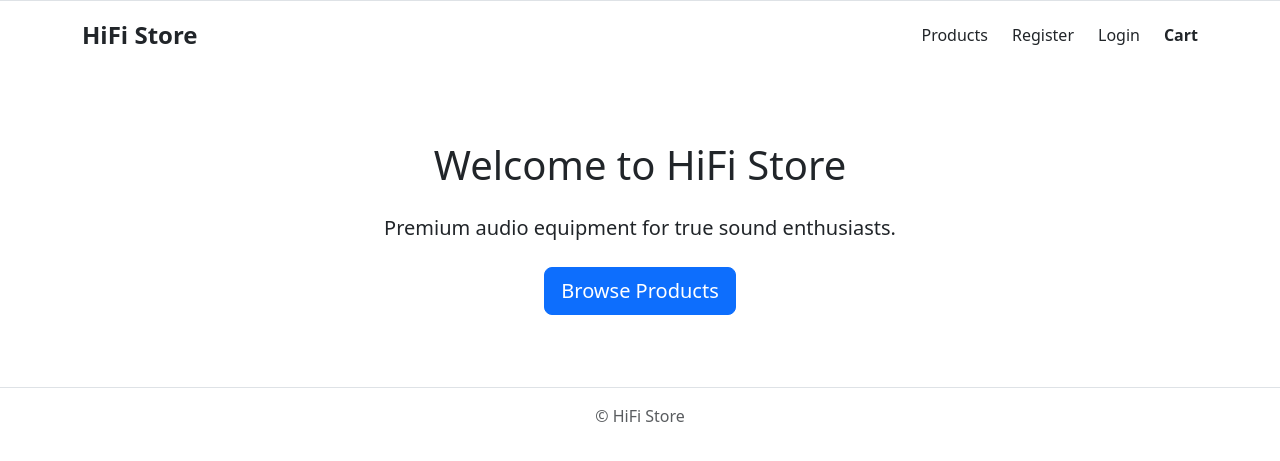
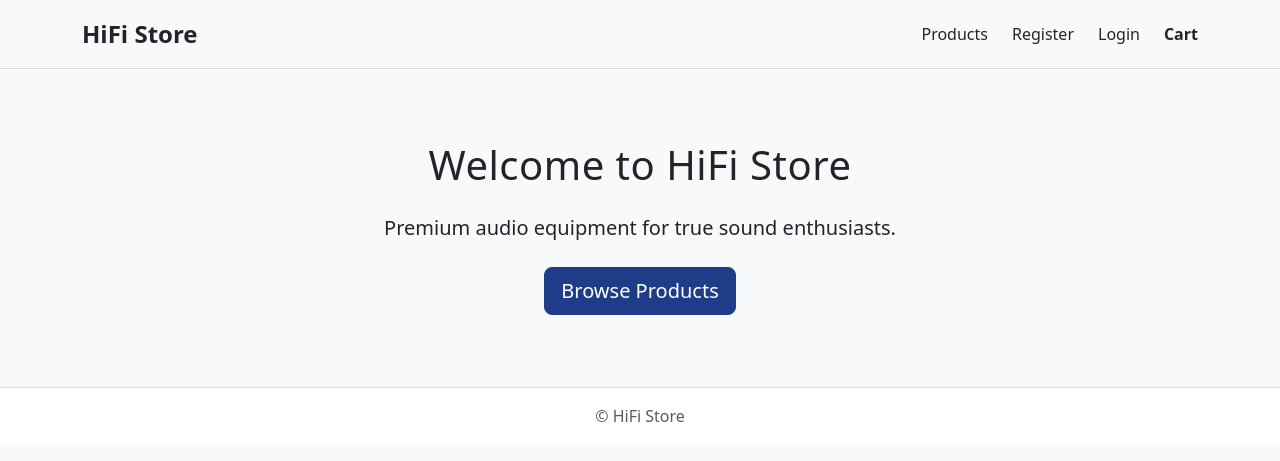
Before and after one commit to andreaspe76/Portfolio_Project_5, a Django app: page / in a window 1280 px wide. Shown: the top 461 px of the page. Run offline with Django 5.2, Linux system fonts and the light colour scheme.

Commit message:
Add custom CSS styling and fix static file configuration

```diff
--- a/hifi_store/settings.py
+++ b/hifi_store/settings.py
@@ -135,7 +135,6 @@ USE_TZ = True
 
 STATIC_URL = '/static/'
 STATIC_ROOT = BASE_DIR / 'staticfiles'
-STATICFILES_STORAGE = 'whitenoise.storage.CompressedManifestStaticFilesStorage'
 
 # Media files
 
--- /dev/null
+++ b/products/static/products/css/style.css
@@ -0,0 +1,42 @@
+/* Global */
+body {
+    background-color: #f8f9fa;
+    font-family: system-ui, -apple-system, BlinkMacSystemFont, "Segoe UI", sans-serif;
+}
+
+/* Header & footer */
+header, footer {
+    background-color: #ffffff;
+}
+
+/* Typography */
+h1, h2, h3 {
+    letter-spacing: 0.5px;
+}
+
+/* Navigation */
+nav a {
+    font-weight: 500;
+}
+
+/* Cards */
+.card {
+    border-radius: 0.75rem;
+    transition: transform 0.15s ease, box-shadow 0.15s ease;
+}
+
+.card:hover {
+    transform: translateY(-2px);
+    box-shadow: 0 0.5rem 1rem rgba(0,0,0,0.08);
+}
+
+/* Buttons */
+.btn-primary {
+    background-color: #1f3c88;
+    border-color: #1f3c88;
+}
+
+.btn-primary:hover {
+    background-color: #162c63;
+    border-color: #162c63;
+}
--- a/templates/base.html
+++ b/templates/base.html
@@ -8,11 +8,12 @@
 
     <!-- Bootstrap CSS -->
     <link href="https://cdn.jsdelivr.net/npm/bootstrap@5.3.2/dist/css/bootstrap.min.css" rel="stylesheet">
+    <link rel="stylesheet" href="{% static 'products/css/style.css' %}">
 </head>
 
 <body>
 
-    <header class="border-bottom bg-light"></header>
+    <header class="border-bottom bg-light">
         <nav class="container d-flex justify-content-between align-items-center py-3"> <a href="/"
                 class="fw-bold fs-4 text-decoration-none text-dark"> HiFi Store </a>
             <div class="d-flex align-items-center"> <a href="/products/" class="me-4 text-decoration-none text-dark">
```
Lines whose indentation alone changed are shown as unchanged.
